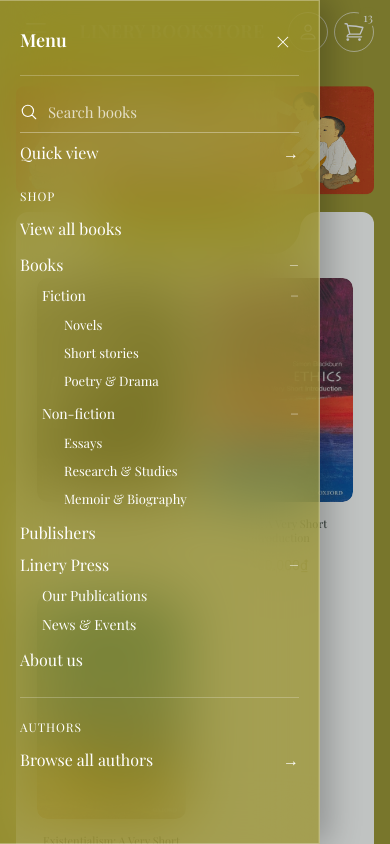
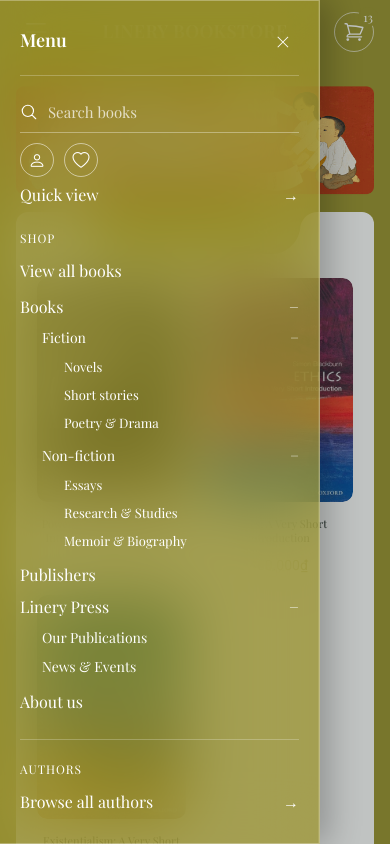
Before and after one commit to Kimdesignui/linerybooks-option-2, a React (Vite) app: page / in a window 390 px wide. Both pictures are taken after a click on the button 36 px from the left and 32 px from the top of the page. Shown: the top 844 px of the page. Built offline with nearby package versions, Linux system fonts and the light colour scheme; a web font is replaced by a local one.

Commit message:
Refine author breadcrumb and mobile header actions

```diff
--- a/src/App.tsx
+++ b/src/App.tsx
@@ -132,6 +132,10 @@ function MobileMenu({ isOpen, onShop, onAllBooks, onAuthors, onSearch, onQuickVi
       <img src="/assets/icon-search.svg" alt="" aria-hidden="true" />
       <input type="search" value={query} onChange={(event) => setQuery(event.target.value)} placeholder="Search books" aria-label="Search books" />
     </form>
+    <div className="mobile-menu-quick-actions" aria-label="Account actions">
+      <a className="mobile-menu-icon" href="#login" aria-label="Log in"><i className="bi bi-person" aria-hidden="true" /></a>
+      <a className="mobile-menu-icon" href="#wishlist" aria-label="Wishlist"><i className="bi bi-heart" aria-hidden="true" /></a>
+    </div>
     <button className="mobile-menu-item mobile-menu-level-0 mobile-menu-quick-view" onClick={() => { onQuickView(); onClose() }}><span className="mobile-menu-text">Quick view</span><span aria-hidden="true">→</span></button>
     <section className="mobile-menu-section" aria-labelledby="mobile-shop-heading">
       <h2 id="mobile-shop-heading" className="mobile-menu-section-title">Shop</h2>
@@ -188,8 +192,8 @@ function AuthorProfile({ author, onBack, ...actions }: { author: string; onBack:
   }
 
   return <main className="author-page">
+    <button className="author-back-link author-breadcrumb" type="button" onClick={onBack}>← Back to authors</button>
     <div className="author-page-content">
-      <button className="author-back-link" type="button" onClick={onBack}>← Back to authors</button>
       <section className="author-profile-hero" aria-labelledby="author-profile-title">
         <div className="author-profile-media">
           <figure className="author-portrait-frame">
--- a/src/styles.css
+++ b/src/styles.css
@@ -87,9 +87,10 @@ button { cursor: pointer; }
 .menu-column a:hover, .menu-column a:focus-visible { color: inherit; background-size: 100% 1px; }
 .directory-page { background: #fff; color: var(--color-ink); padding: 50px max(24px, calc((100% - 1240px) / 2)) 70px; }
 .author-page { min-height: 620px; padding: 24px var(--page-gutter) 64px; background: var(--color-olive); color: var(--color-ink); }
-.author-page-content { width: min(1240px, 100%); margin: 0 auto; padding: 28px 48px 56px; overflow: hidden; border-radius: 24px; background: var(--color-paper); }
+.author-page-content { width: min(1240px, 100%); margin: 0 auto; padding: 0 48px 56px; overflow: hidden; border-radius: 24px; background: var(--color-paper); }
 .author-back-link { display: inline-flex; align-items: center; justify-content: center; min-height: 34px; padding: 6px 0; border: 0; border-bottom: 1px solid var(--color-olive); background: transparent; color: var(--color-olive); font-family: var(--font-caslon); font-size: 14px; }
-.author-profile-hero { max-width: none; margin: 28px -48px 0; display: grid; grid-template-columns: minmax(340px, .92fr) minmax(0, 1.08fr); gap: 72px; align-items: start; }
+.author-breadcrumb { display: flex; width: min(1240px, 100%); margin: 0 auto 12px; border-bottom-color: rgba(255,255,255,.72); color: #fff; }
+.author-profile-hero { max-width: none; margin: 0 -48px; display: grid; grid-template-columns: minmax(340px, .92fr) minmax(0, 1.08fr); gap: 72px; align-items: start; }
 .author-profile-media { min-width: 0; }
 .author-portrait-frame { width: 100%; aspect-ratio: 4 / 5; margin: 0; overflow: hidden; border-radius: 0 0 42px 0; background: #f1eee3; }
 .author-portrait { width: 100%; height: 100%; display: block; object-fit: cover; object-position: center top; }
@@ -353,6 +354,10 @@ button { cursor: pointer; }
   .mobile-menu-search img { width: 18px; height: 18px; flex: 0 0 18px; }
   .mobile-menu-search input { width: 100%; min-width: 0; padding: 0; border: 0; outline: 0; background: transparent; color: #fff; font: 400 15px/1.35 var(--font-display); }
   .mobile-menu-search input::placeholder { color: rgba(255,255,255,.72); }
+  .mobile-menu-quick-actions { display: flex; align-items: center; gap: 10px; margin: 10px 0 2px; }
+  .mobile-menu-icon { display: inline-flex; align-items: center; justify-content: center; width: 34px; height: 34px; border: 1px solid rgba(255,255,255,.52); border-radius: 50%; color: #fff; text-decoration: none; transition: background-color 180ms ease, transform 180ms ease; }
+  .mobile-menu-icon:hover, .mobile-menu-icon:focus-visible { background: rgba(255,255,255,.12); transform: translateY(-2px); }
+  .mobile-menu-icon i { font-size: 17px; line-height: 1; }
   .mobile-menu-section { padding: 18px 0 12px; }
   .mobile-menu-section + .mobile-menu-section { margin-top: 10px; padding-top: 20px; border-top: 1px solid rgba(255,255,255,.24); }
   .mobile-menu-section-title { margin: 0 0 8px; color: #fff; font-size: 12px; font-style: italic; letter-spacing: .08em; text-transform: uppercase; }
@@ -381,8 +386,8 @@ button { cursor: pointer; }
   .menu-columns, .directory-grid .menu-columns { grid-template-columns: repeat(3, minmax(0, 1fr)); gap: 24px; }
   .directory-page { padding: 36px 24px 54px; }
   .author-page { padding: 18px var(--page-gutter) 48px; }
-  .author-page-content { padding: 28px 24px 36px; border-radius: 20px; }
-  .author-profile-hero { margin: 28px -24px 0; grid-template-columns: minmax(250px, .88fr) minmax(0, 1.12fr); gap: 36px; }
+  .author-page-content { padding: 0 24px 36px; border-radius: 20px; }
+  .author-profile-hero { margin: 0 -24px; grid-template-columns: minmax(250px, .88fr) minmax(0, 1.12fr); gap: 36px; }
   .author-profile-copy { padding-top: 22px; padding-right: 24px; }
   .author-profile-hero h1 { font-size: 38px; }
   .author-life-facts { margin-top: 24px; }
@@ -410,14 +415,15 @@ button { cursor: pointer; }
   .header-actions { gap: 6px; }
   .search-control { display: none; }
   .quick-view-button { min-height: 36px; padding: 0 8px; font-size: 11px; }
-  .account-button { width: 40px; height: 40px; }
+  .account-button { display: none; }
   .cart-button { width: 40px; }
   .mobile-backdrop { inset: 0; }
   .mobile-menu { top: 0; width: min(320px, calc(100vw - 18px)); height: 100vh; max-height: 100vh; padding: 24px 20px 28px; }
   .directory-page { padding: 28px var(--page-gutter) 44px; }
   .author-page { padding: 14px var(--page-gutter) 36px; }
-  .author-page-content { padding: 24px 16px 28px; border-radius: 16px; }
-  .author-profile-hero { margin: 24px 0 0; grid-template-columns: 1fr; gap: 24px; }
+  .author-page-content { padding: 0 16px 28px; border-radius: 16px; }
+  .author-breadcrumb { margin-bottom: 10px; }
+  .author-profile-hero { margin: 0; grid-template-columns: 1fr; gap: 24px; }
   .author-profile-heading { padding-top: 0; }
   .author-portrait-frame { border-radius: 0 0 28px 0; }
   .author-life-facts { margin-top: 22px; gap: 16px; }
```
